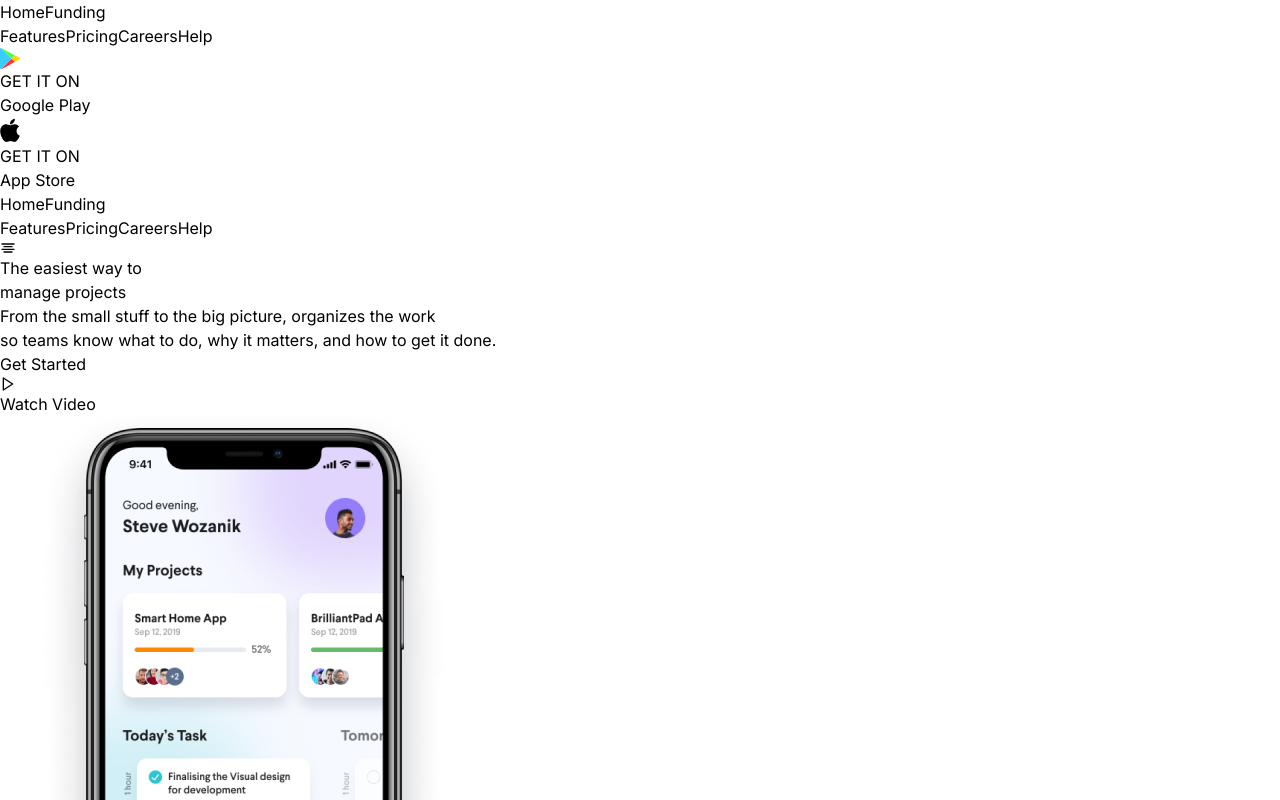
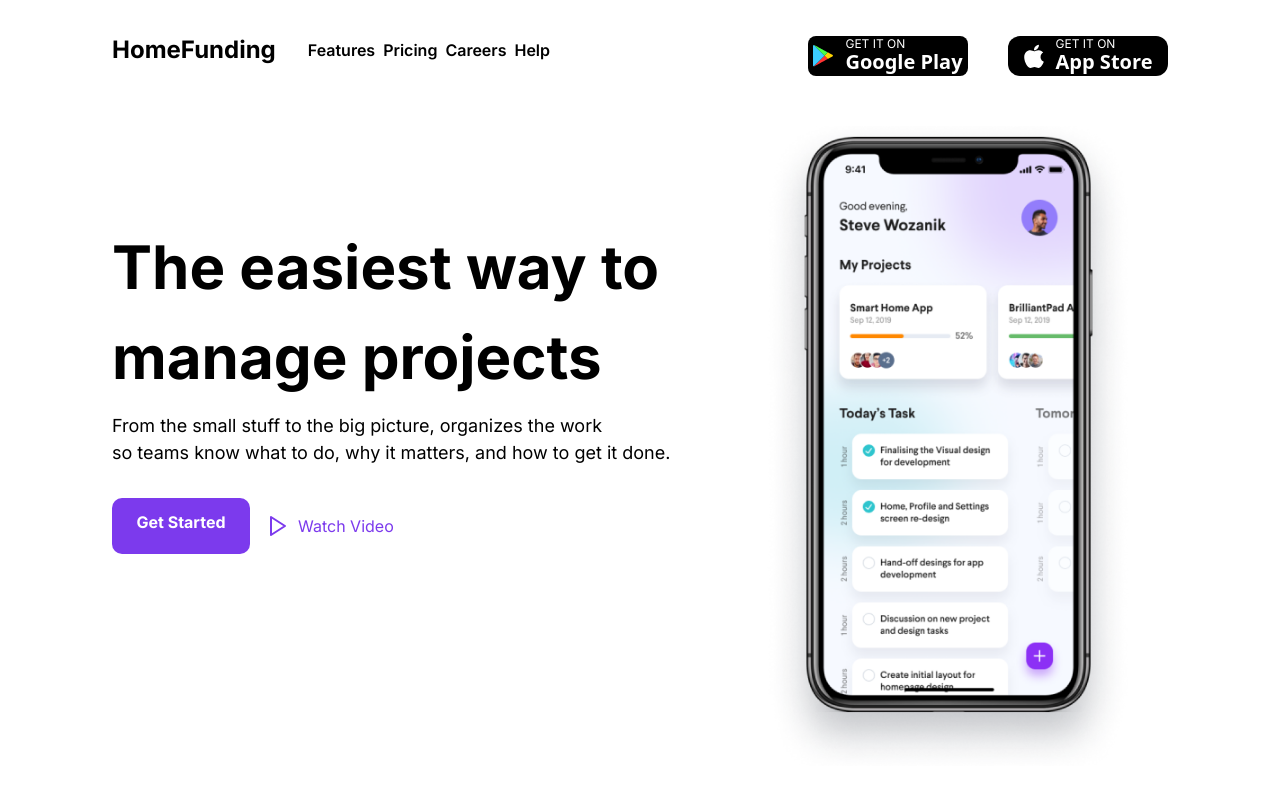
Before and after one commit to floxydio/homefund-landingnew, a Next.js app: page / in a window 1280 px wide. Shown: the top 800 px of the page. Built offline with nearby package versions, Linux system fonts and the light colour scheme.

Commit message:
test build tailwind

```diff
--- a/tailwind.config.ts
+++ b/tailwind.config.ts
@@ -3,9 +3,13 @@ import type { Config } from 'tailwindcss'
 const config: Config = {
   content: [
     './src/pages/**/*.{js,ts,jsx,tsx,mdx}',
-    './src/components/**/*.{js,ts,jsx,tsx,mdx}',
+    './src/Components/**/*.{js,ts,jsx,tsx,mdx}',
+    './src/Components/**/**/*.{js,ts,jsx,tsx,mdx}',
+    './src/Components/**/**/**/*.{js,ts,jsx,tsx,mdx}',
     './src/app/**/*.{js,ts,jsx,tsx,mdx}',
   ],
+  important: true,
+
   theme: {
     extend: {
       backgroundImage: {
```
